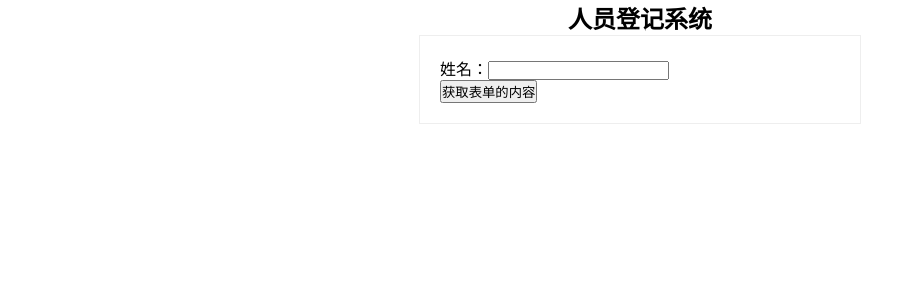
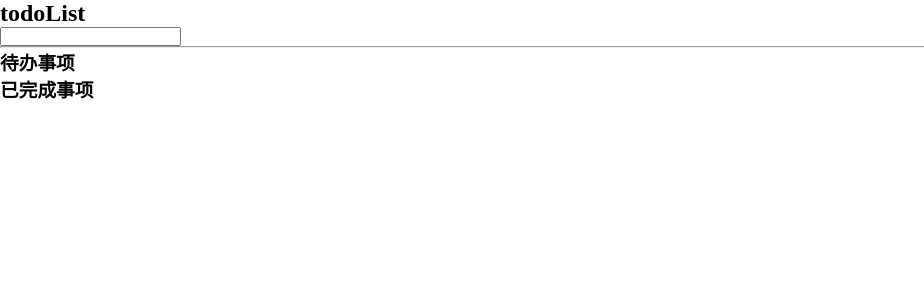
Before and after one commit to wakeofgod/angularCourse, an Angular app: page / in a window 1280 px wide. Shown: the top 300 px of the page, without its empty margins (0-924 px from the left). Built offline with nearby package versions, Linux system fonts and the light colour scheme.

Commit message:
coomit code

```diff
--- a/src/app/app.component.html
+++ b/src/app/app.component.html
@@ -1 +1,2 @@
-<app-form></app-form>
+<!-- <app-form></app-form> -->
+<app-todolist></app-todolist>
--- a/src/app/components/form/todolist/todolist.component.html
+++ /dev/null
@@ -1,3 +0,0 @@
-<p>
-  todolist works!
-</p>
--- /dev/null
+++ b/src/app/components/todolist/todolist.component.html
@@ -0,0 +1,39 @@
+
+
+<h2>todoList</h2>
+<div class="todolist">
+    <input class="form_input" type="text" [(ngModel)]="keyword" (keyup)="doAdd($event)" />
+
+    <hr>
+
+
+    <h3>待办事项</h3>
+
+    <ul>
+      <li *ngFor="let item of todolist;let key=index;" [hidden]="item.status==1">
+
+
+       <input type="checkbox" [(ngModel)]="item.status" />  {{item.title}}   ------ <button (click)="deleteData(key)">X</button>
+
+
+
+      </li>
+    </ul>
+
+
+    <h3>已完成事项</h3>
+
+
+
+    <ul>
+        <li *ngFor="let item of todolist;let key=index;" [hidden]="item.status==0">
+
+
+         <input type="checkbox" [(ngModel)]="item.status" />  {{item.title}}   ------ <button (click)="deleteData(key)">X</button>
+
+
+
+        </li>
+      </ul>
+
+</div>
--- /dev/null
+++ b/src/app/components/todolist/todolist.component.ts
@@ -0,0 +1,49 @@
+import { Component, OnInit } from '@angular/core';
+
+@Component({
+  selector: 'app-todolist',
+  templateUrl: './todolist.component.html',
+  styleUrls: ['./todolist.component.css']
+})
+export class TodolistComponent implements OnInit {
+  public keyword:string;
+  public todolist:any[]=[];
+  constructor() { }
+
+  ngOnInit() {
+  }
+  doAdd(event:any){
+    debugger;
+    if(event.keyCode==13){
+      if(!this.todolistHasKeyword(this.todolist,this.keyword)){
+        this.todolist.push({
+          title:this.keyword,
+          status:0
+        });
+      }
+      else{
+        alert(`${this.keyword} have exist`);
+      }
+    }
+
+  }
+  deleteData(key:any){
+    this.todolist.splice(key,1);
+  }
+  todolistHasKeyword(todolist:any,keyword:string):boolean{
+    //#region 异步可能会出错
+    // this.todolist.forEach(item=>{
+    //   if(item.title==keyword){
+    //     return true;
+    //   }
+    // });
+    // return false;
+    //#endregion
+    for(let i:number=0;i<todolist.length;i++){
+      if(todolist[i].title==keyword){
+        return true;
+      }
+    }
+    return false;
+  }
+}
```
Also changed, not shown: src/app/app.module.ts (+6 -3 lines), src/app/components/form/todolist/todolist.component.ts (deleted, +0 -15 lines), src/app/components/todolist/todolist.component.css (added), 1 other file (tests, documents, lock files or other folders).
